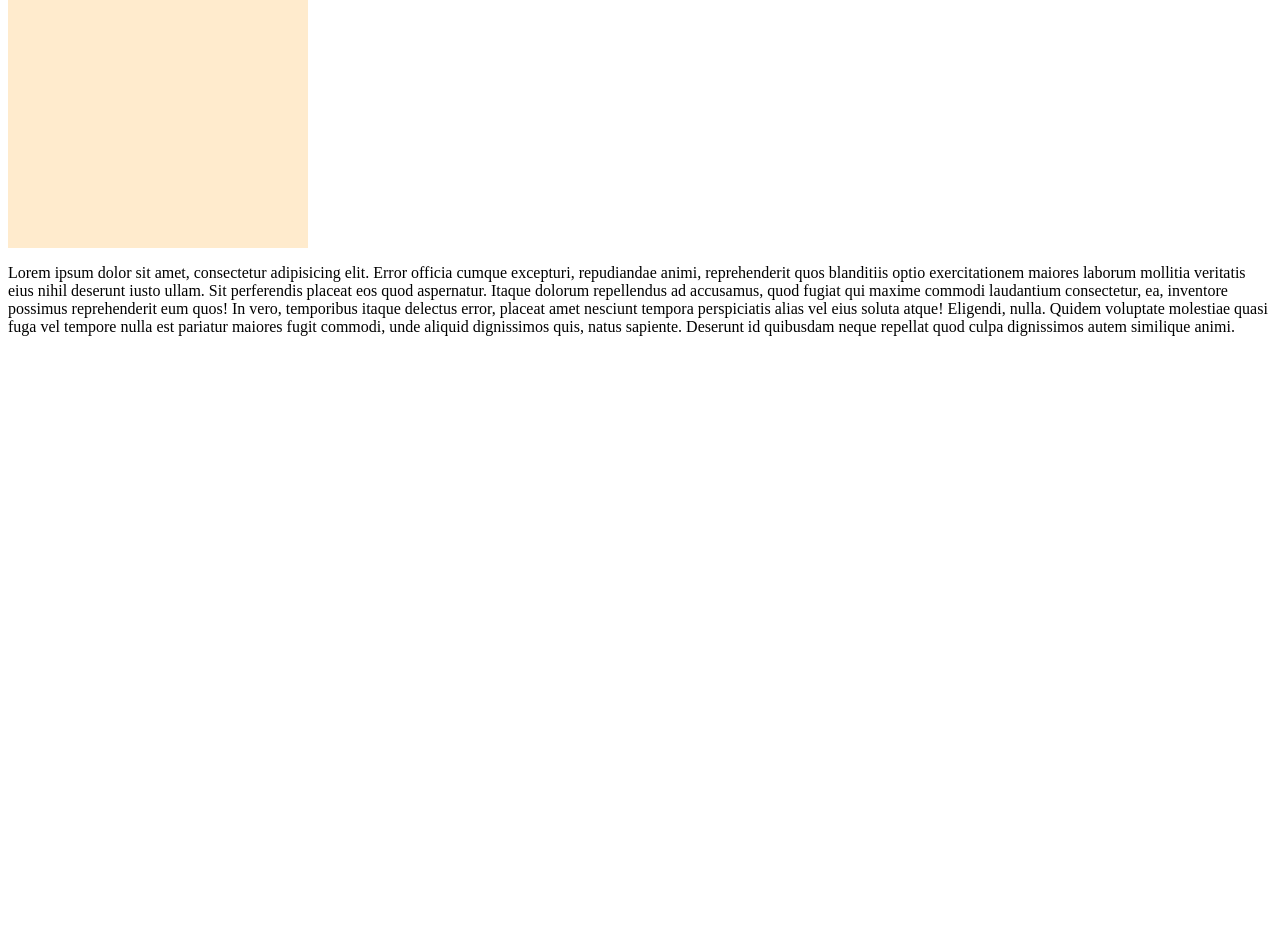
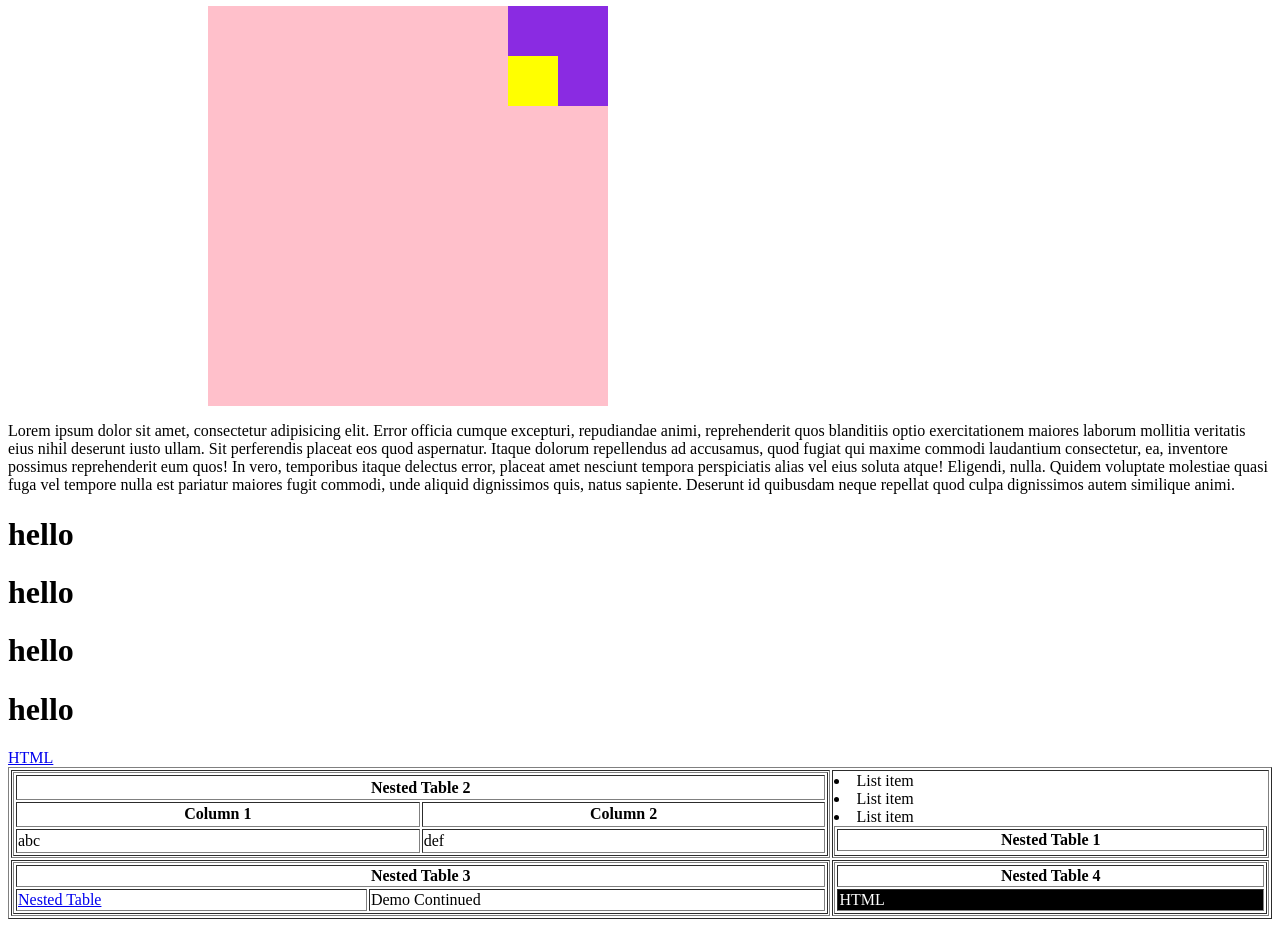
Before and after one commit to Tarun-Bavra/F1September, a plain HTML site: page index.html in a window 1280 px wide. Shown: the part 357-1284 px from the top of the page. Before the commit the page ends 800 px from the top, so only its background shows below. Drawn offline with Linux system fonts and the light colour scheme.

Commit message:
position property

```diff
--- a/index.html
+++ b/index.html
@@ -17,13 +17,16 @@
     <h1 class="first para">
       Tarun Bavra ipsum dolor sit amet consectetur adipisicing elit. Eveniet, odio.
     </h1>
-    <h1>Gurjar ipsum dolor sit amet consectetur adipisicing elit.</h1>
+    <h1>Huuchu ipsum dolor sit amet consectetur adipisicing elit.</h1>
     <h1>
-      Hoon/Hun ipsum dolor sit amet consectetur adipisicing elit. Nisi, sunt.
+      yechi ipsum dolor sit amet consectetur adipisicing elit. Nisi, sunt.
     </h1>
-    <div class="sticky-eg">STICKY</div>
-    <div class="Box-3">
-      <div class="absolute-eg">ABSOLUTE</div>
+    <h1>kushit ipsum dolor sit amet consectetur adipisicing elit.</h1>
+    <!-- <div class="sticky-eg">STICKY</div> -->
+    <div class="box-3">
+      <div class="absolute-eg">
+        <div class="absolute-eg-2"></div>
+      </div>
     </div>
     <p>
       Lorem ipsum dolor sit amet, consectetur adipisicing elit. Error officia
@@ -38,5 +41,87 @@
       fugit commodi, unde aliquid dignissimos quis, natus sapiente. Deserunt id
       quibusdam neque repellat quod culpa dignissimos autem similique animi.
     </p>
+    <h1>hello</h1>
+    <h1>hello</h1>
+    <h1>hello</h1>
+    <h1>hello</h1>
+    <a href="https://www.w3schools.com/html/" accesskey="h">HTML</a><br>
+  </body>
+  <!DOCTYPE html>
+<html lang="en">
+  <head>
+    <meta charset="UTF-8" />
+    <meta name="viewport" content="width=device-width, initial-scale=1.0" />
+    <title>Table</title>
+    <link rel="stylesheet" href="style.css" />
+  </head>
+  <body>
+    <table style="width: 100%; height: 100%" border="1">
+<!-- 		row-1 -->
+      <tr>
+<td>
+<!-- 	table-2 -->
+<table style="width: 100%; height: 100%" border="1">
+	<tr>
+		<th colspan="2">Nested Table 2</th>
+	</tr>
+		<tr>
+			<th>Column 1</th>
+			<th>Column 2</th>
+		</tr>
+	<tr>
+		<td>abc</td>
+		<td>def</td>
+	</tr>
+</table>
+
+</td>
+		  <td>
+<!-- 	table-1 -->
+<table style="width: 100%; height: 100%" border="1">
+	<tr>
+		<th>Nested Table 1</th>
+	</tr>
+	<tr>
+		<uo>
+			<li>List item</li>
+			<li>List item</li>
+			<li>List item</li>
+		</uo>
+	</tr>
+</table>
+</td>
+
+	  </tr>
+		<!-- 		  big row-2 -->
+      <tr>
+		 <td>
+<!-- 			 table-3 -->
+			 <table style="width: 100%; height: 100%" border="1">
+				 <tr>
+					<th colspan="2">Nested Table 3</th>
+				 </tr>
+				 <tr>
+					<td><a href="#">Nested Table</a></td>
+					<td>Demo Continued</td>
+				 </tr>
+			 </table>
+		 </td>
+
+		  <td>
+<!-- 			  table-4 -->
+			 <table style="width: 100%; height:100%" border="1">
+				 <tr>
+					 <th>Nested Table 4</th>
+				 </tr>
+				 <tr>
+					 <td style="background-color:rgb(0, 0, 0); color:white">HTML</td>
+				 </tr>
+			 </table>
+		 </td>
+	  </tr>
+    </table>
   </body>
 </html>
+
+</html>
--- a/style.css
+++ b/style.css
@@ -3,38 +3,46 @@
   color: white;
   position: sticky;
   padding: 10px;
-  top:0px;
-
+  top: 0px;
 }
-.nav>h1{
+.nav > h1 {
   display: inline-block;
   width: 800px;
-  padding-left: 50px;
 }
-.nav>a {
+.nav > a {
   text-decoration: none;
   color: white;
+  /* padding-left: 20px;
+    padding-right: 20px; */
   padding-inline: 20px;
 }
-.sticky-eg{
-    background-color: blanchedalmond;
-    width: 300px;
-    height: 300px;
-    position:sticky;
-    top:0px;
-    left: 0px;
+
+.box-3 {
+  width: 400px;
+  height: 400px;
+  background-color: pink;
+  position: relative;
+  left: 200px;
 }
-.Box-3{
+/* .sticky-eg{
+    width: 200px;
+    height: 200px;
+    background-color:aqua;
+    top: 200px;
+  } */
+.absolute-eg {
+  width: 100px;
+  height: 100px;
+  position:absolute;
+  top: 0px;
+  right:0px;
   background-color: blueviolet;
-  height: 500;
-  width: 500;
-  position: static;
 }
-.absolute-eg{
-    background-color: aqua;
-    height: 100px;
-    width: 100px;
-    position: absolute;
-    top:0px;
-    right: 0px;
+.absolute-eg-2 {
+  width: 50px;
+  height: 50px;
+  background-color: yellow;
+  position: absolute;
+  bottom: 0px;
+  left: 0px;
 }
```
